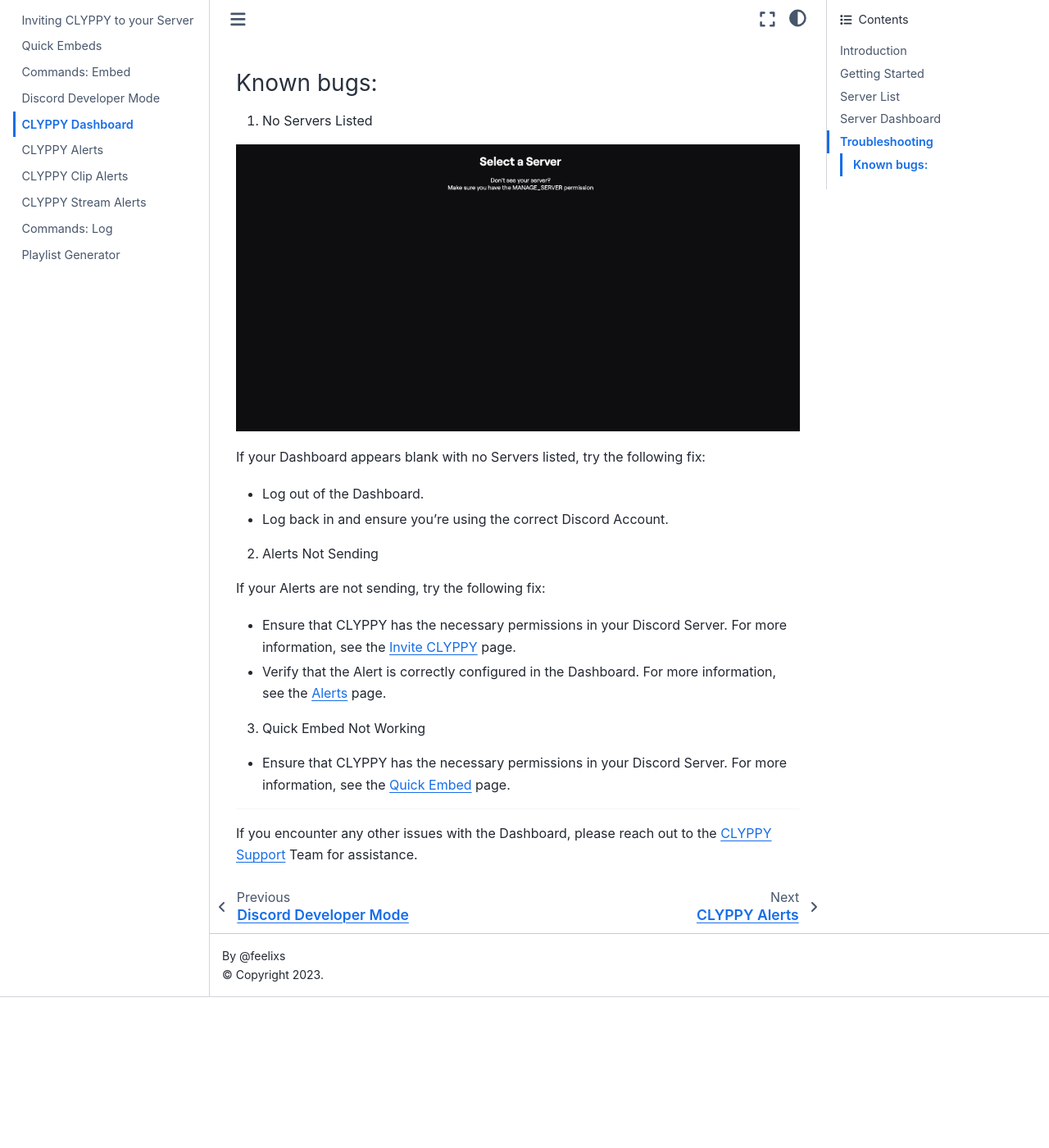
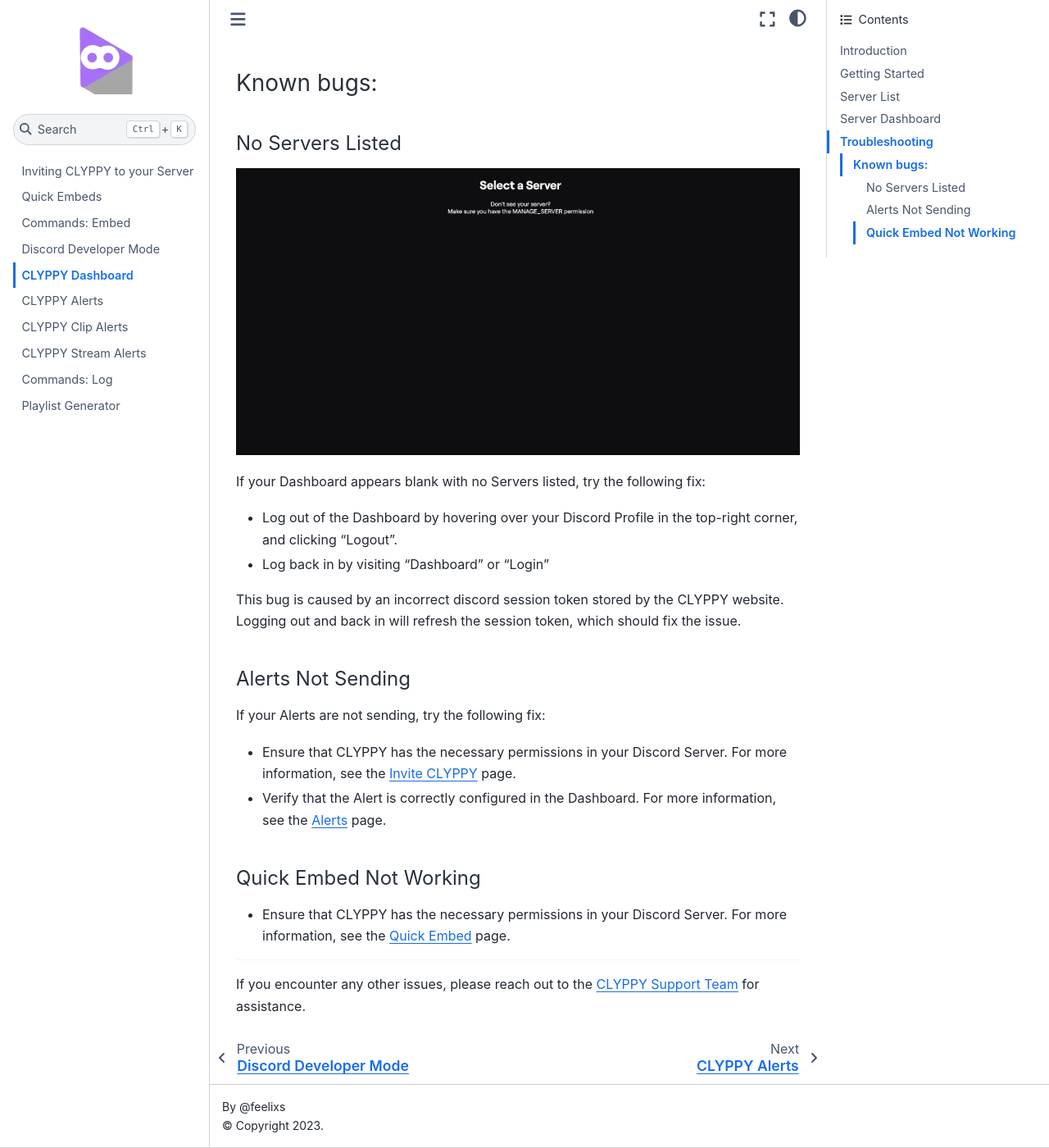
Before and after one commit to feelixs/clyppy-docs, a Jupyter Book: the page built from docs/dashboard.md, in a window 1280 px wide and 1400 px high, scrolled down 902 px. Shown: the whole window at 82% size. Built offline with Jupyter Book 1.0.4 settings and Sphinx 7.4.7 and the Sphinx Book theme 1.1.4, drawn with Linux system fonts in a browser that asks for light colours; before the commit the page ends 2118 px from its top, so only the background shows below that.

Commit message:
Update dashboard.md

```diff
--- a/docs/dashboard.md
+++ b/docs/dashboard.md
@@ -24,26 +24,28 @@ For more information on how to set up Alerts, see the [Alerts](alerts.md) page.
 
 ### Known bugs:
 
-1. No Servers Listed
+#### No Servers Listed
 
 ![](images/dashboard-bug.webp)
 
 If your Dashboard appears blank with no Servers listed, try the following fix:
 
-- Log out of the Dashboard.
-- Log back in and ensure you're using the correct Discord Account.
+- Log out of the Dashboard by hovering over your Discord Profile in the top-right corner, and clicking "Logout".
+- Log back in by visiting "Dashboard" or "Login"
 
-2. Alerts Not Sending
+This bug is caused by an incorrect discord session token stored by the CLYPPY website. Logging out and back in will refresh the session token, which should fix the issue.
+
+#### Alerts Not Sending
 
 If your Alerts are not sending, try the following fix:
 
 - Ensure that CLYPPY has the necessary permissions in your Discord Server. For more information, see the [Invite CLYPPY](invite.md) page.
 - Verify that the Alert is correctly configured in the Dashboard. For more information, see the [Alerts](alerts.md) page.
 
-3. Quick Embed Not Working
+#### Quick Embed Not Working
 
 - Ensure that CLYPPY has the necessary permissions in your Discord Server. For more information, see the [Quick Embed](quickembed.md) page.
 
 ---
 
-If you encounter any other issues with the Dashboard, please reach out to the [CLYPPY Support](https://clyppy.com/support) Team for assistance.
+If you encounter any other issues, please reach out to the [CLYPPY Support Team](https://clyppy.com/support) for assistance.
```
